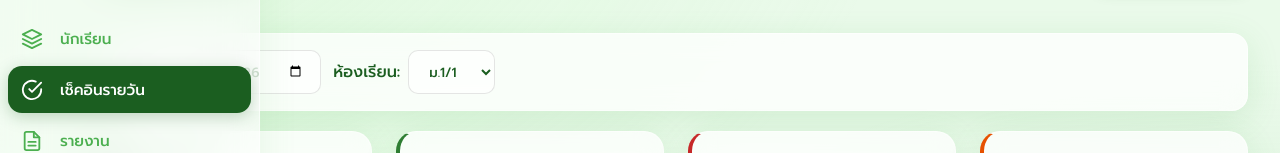
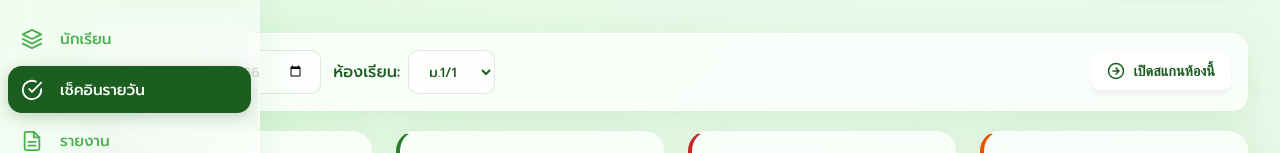
Before and after one commit to sanguannama-sketch/SchoolCheck, a Next.js app: page /checkin in a window 1280 px wide. Shown: the part 172-325 px from the top of the page. Built offline with nearby package versions, Linux system fonts and the light colour scheme.

Commit message:
feat: implement student check-in management and class-based scanning toggle pages

```diff
--- a/src/app/checkin/page.tsx
+++ b/src/app/checkin/page.tsx
@@ -1,6 +1,6 @@
 "use client";
 
-import { useState } from 'react';
+import { useState, useEffect } from 'react';
 
 interface Student {
   id: number;
@@ -32,6 +32,36 @@ const initialStudents: Student[] = [
 export default function CheckinPage() {
   const [students, setStudents] = useState<Student[]>(initialStudents);
   const [classFilter, setClassFilter] = useState('ม.1/1');
+  const [isScanActive, setIsScanActive] = useState(false);
+
+  // Sync scan state based on selected class
+  useEffect(() => {
+    const savedRoom = localStorage.getItem('activeScanRoom');
+    if (savedRoom === classFilter) {
+      setIsScanActive(true);
+    } else {
+      setIsScanActive(false);
+    }
+
+    // Listen to changes (cross-tab)
+    const handleStorageChange = (e: StorageEvent) => {
+      if (e.key === 'activeScanRoom') {
+        setIsScanActive(e.newValue === classFilter);
+      }
+    };
+    window.addEventListener('storage', handleStorageChange);
+    return () => window.removeEventListener('storage', handleStorageChange);
+  }, [classFilter]);
+
+  const toggleScan = () => {
+    if (isScanActive) {
+      localStorage.removeItem('activeScanRoom');
+      setIsScanActive(false);
+    } else {
+      localStorage.setItem('activeScanRoom', classFilter);
+      setIsScanActive(true);
+    }
+  };
   const [date, setDate] = useState(() => {
     const today = new Date();
     return today.toISOString().split('T')[0];
@@ -123,6 +153,31 @@ export default function CheckinPage() {
             </select>
           </div>
 
+        </div>
+
+        <div style={{ display: 'flex' }}>
+          <button
+            onClick={toggleScan}
+            style={{
+              display: 'flex', alignItems: 'center', gap: '0.5rem', padding: '0.6rem 1rem', borderRadius: '10px', fontWeight: 600, fontSize: '0.9rem', cursor: 'pointer', transition: 'all 0.2s', border: 'none',
+              background: isScanActive ? 'var(--text-main)' : 'rgba(255,255,255,0.8)',
+              color: isScanActive ? 'white' : 'var(--text-main)',
+              boxShadow: isScanActive ? '0 4px 12px rgba(27, 94, 32, 0.3)' : '0 2px 4px rgba(0,0,0,0.05)',
+              borderBottom: isScanActive ? '2px solid #0a3a0e' : '2px solid rgba(0,0,0,0.05)'
+            }}
+          >
+            {isScanActive ? (
+              <>
+                <svg width="18" height="18" viewBox="0 0 24 24" fill="none" stroke="currentColor" strokeWidth="2" strokeLinecap="round" strokeLinejoin="round"><circle cx="12" cy="12" r="10"></circle><rect x="9" y="9" width="6" height="6"></rect></svg>
+                ปิดระบบรับสแกน
+              </>
+            ) : (
+              <>
+                <svg width="18" height="18" viewBox="0 0 24 24" fill="none" stroke="currentColor" strokeWidth="2" strokeLinecap="round" strokeLinejoin="round"><circle cx="12" cy="12" r="10"></circle><path d="M12 8l4 4-4 4M8 12h7"></path></svg>
+                เปิดสแกนห้องนี้
+              </>
+            )}
+          </button>
         </div>
       </div>
 
```
Also changed, not shown: src/app/scan/page.tsx (+35 -5 lines).
